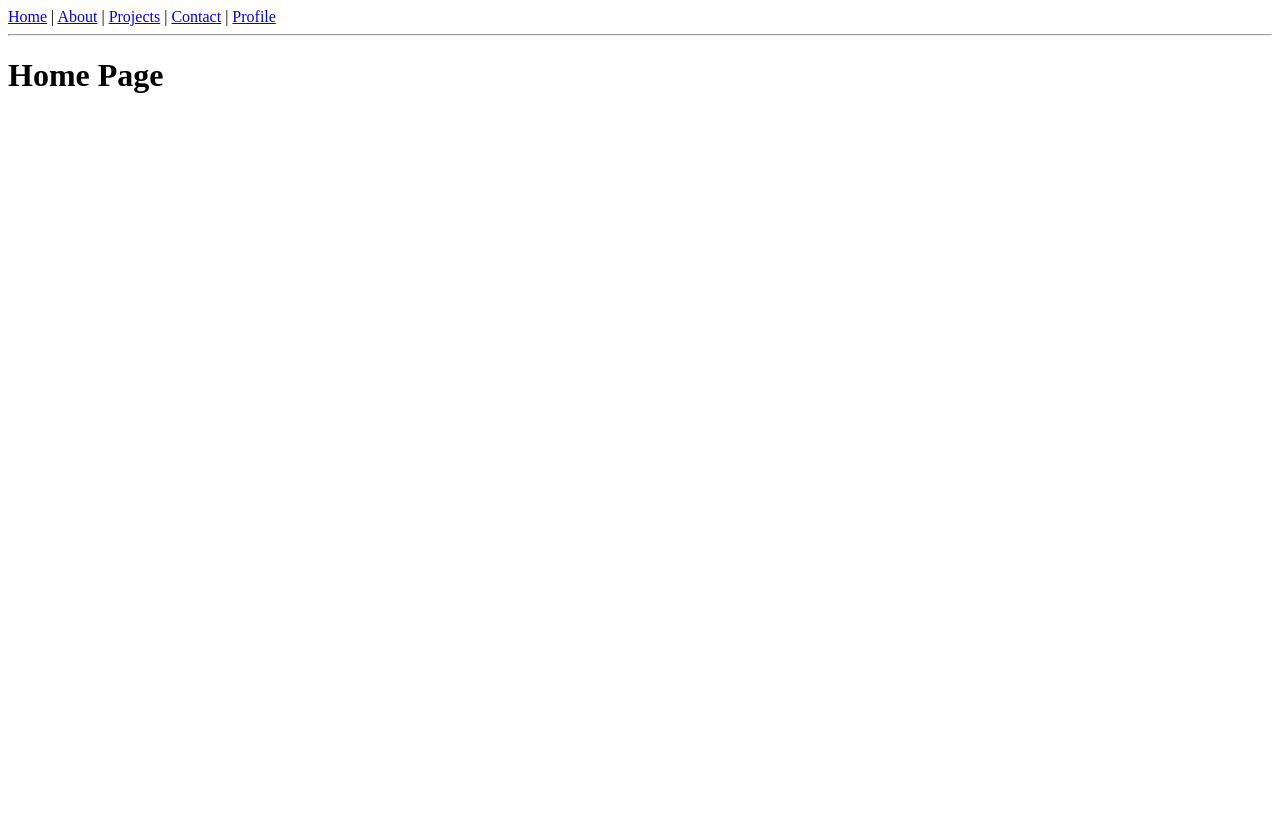
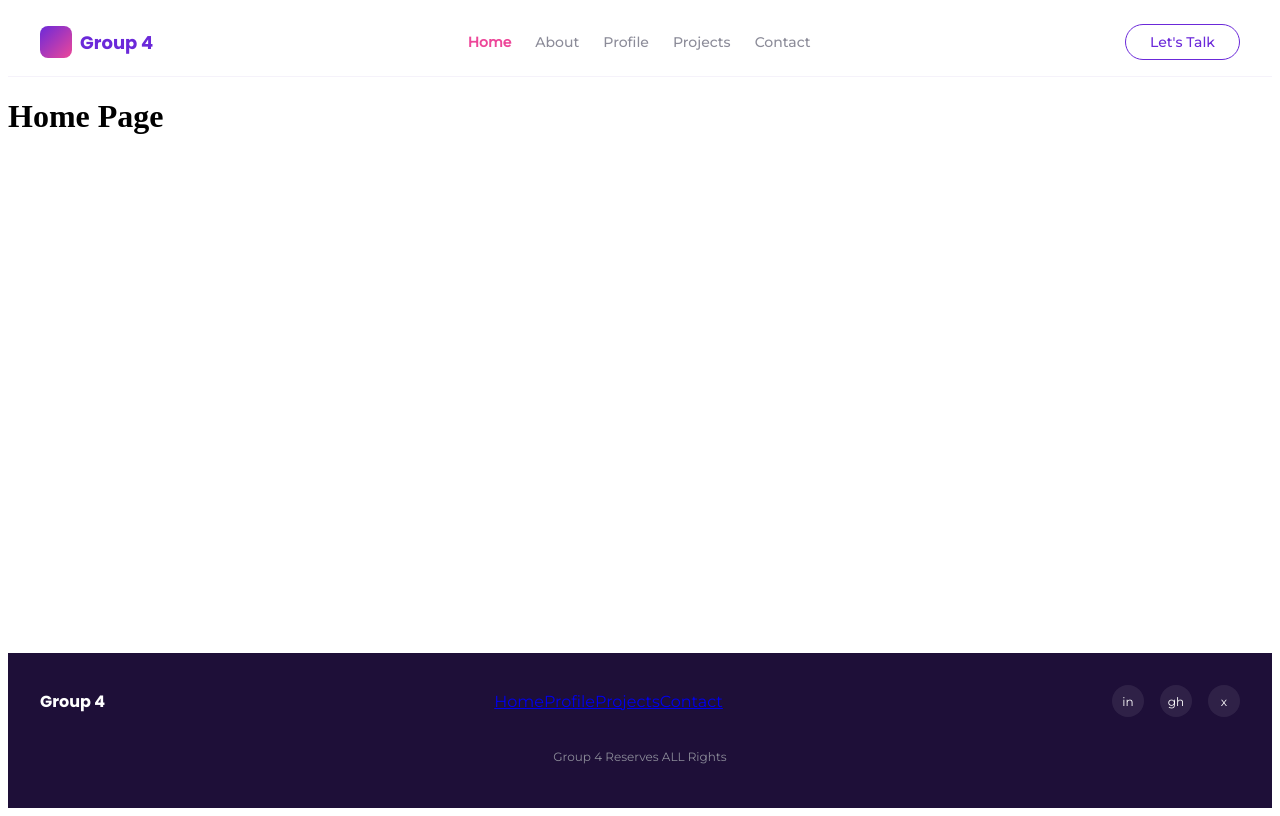
Before and after one commit to Macrinejangu/Group4_Portfolio, a React (Vite) app: page / in a window 1280 px wide. Built offline with nearby package versions, Linux system fonts and the light colour scheme.

Commit message:
Worked on the layout and the styling pages

```diff
--- a/index.html
+++ b/index.html
@@ -1,6 +1,7 @@
 <!doctype html>
 <html lang="en">
   <head>
+    <link rel="preconnect" href="https://fonts.googleapis.com"> <link rel="preconnect" href="https://fonts.gstatic.com" crossorigin> <link href="https://fonts.googleapis.com/css2?family=Poppins:wght@600;700&family=Montserrat:wght@400;500&display=swap" rel="stylesheet">
     <meta charset="UTF-8" />
     <link rel="icon" type="image/svg+xml" href="/favicon.svg" />
     <meta name="viewport" content="width=device-width, initial-scale=1.0" />
--- a/src/App.jsx
+++ b/src/App.jsx
@@ -1,4 +1,5 @@
-import { Routes, Route, Link } from 'react-router-dom'
+import { Routes, Route, Link } from 'react-router-dom';
+import Layout from './Components/layout';
 import Home from './Pages/home'
 import About from './Pages/about'
 import Projects from './Pages/projects'
@@ -6,15 +7,7 @@ import Contact from './Pages/contact'
 import Profile from './Pages/profile'
 export default function App() {
 return (
-<div>
-<nav>
-<Link to="/">Home</Link> |{' '}
-<Link to="/about">About</Link> |{' '}
-<Link to="/projects">Projects</Link> |{' '}
-<Link to="/contact">Contact</Link> |{' '}
-<Link to="/profile">Profile</Link>
-</nav>
-<hr />
+<Layout>
 <Routes>
 <Route path="/" element={<Home />} />
 <Route path="/about" element={<About />} />
@@ -22,6 +15,6 @@ return (
 <Route path="/contact" element={<Contact />} />
 <Route path="/profile" element={<Profile />} />
 </Routes>
-</div>
+</Layout>
 )
 }
--- /dev/null
+++ b/src/Components/bottomNav.css
@@ -0,0 +1,77 @@
+.bottom-nav {
+display: flex;
+align-items: center;
+justify-content: space-between;
+flex-wrap: wrap;
+gap: 16px;
+padding: 32px;
+background:
+#1E0F38;
+font-family: 'Montserrat', sans-serif;
+}
+
+.footer-brand {
+display: flex;
+align-items: center;
+gap: 8px;
+}
+
+.footer-brand .logo-mark {
+width: 28px;
+height: 28px;
+border-radius: 8px;
+background: linear-gradient(135deg,
+#6B29D9,
+#ED4799);
+}
+.footer-brand .brand-name {
+font-family: 'Poppins', sans-serif;
+font-weight: 700;
+font-size: 16px;
+color:
+#FFFFFF;
+}
+
+.footer-links {
+display: flex;
+gap: 24px;
+}
+
+.footer-links a {
+color:
+#F5F2FA;
+font-size: 14px;
+text-decoration: none;
+}
+
+.footer-links a:hover {
+color:
+#ED4799;
+}
+
+.footer-socials {
+display: flex;
+gap: 16px;
+}
+.footer-socials a {
+width: 32px;
+height: 32px;
+border-radius: 9999px;
+background: rgba(255, 255, 255, 0.08);
+color:
+#FFFFFF;
+display: flex;
+align-items: center;
+justify-content: center;
+text-decoration: none;
+font-size: 12px;
+}
+
+.footer-copyright {
+width: 100%;
+text-align: center;
+font-size: 12px;
+color:
+#8C8C99;
+margin-top: 16px;
+}
--- a/src/Components/bottomNav.jsx
+++ b/src/Components/bottomNav.jsx
@@ -1,4 +1,5 @@
-import {Link} from 'react-router-dom'
+import {Link} from 'react-router-dom';
+import './bottomNav.css';
 
 
 export default function bottomNav (){
--- a/src/Components/layout.css
+++ b/src/Components/layout.css
@@ -0,0 +1,9 @@
+.layout {
+display: flex;
+flex-direction: column;
+min-height: 100vh;
+}
+
+.layout main {
+flex: 1;
+}
--- a/src/Components/layout.jsx
+++ b/src/Components/layout.jsx
@@ -0,0 +1,13 @@
+import TopNav from './topNav';
+import BottomNav from './bottomNav';
+import './layout.css';
+
+export default function Layout({ children }) {
+return (
+<div className="layout">
+<TopNav />
+<main>{children}</main>
+<BottomNav />
+</div>
+)
+}
--- a/src/Components/topNav.css
+++ b/src/Components/topNav.css
@@ -0,0 +1,79 @@
+.top-nav {
+display: flex;
+align-items: center;
+justify-content: space-between;
+padding: 16px 32px;
+background:
+#FFFFFF;
+border-bottom: 1px solid
+#F5F2FA;
+font-family: 'Montserrat', sans-serif;
+}
+
+.brand {
+display: flex;
+align-items: center;
+gap: 8px;
+}
+.brand .logo-mark {
+width: 32px;
+height: 32px;
+border-radius: 8px;
+background: linear-gradient(135deg,
+#6B29D9,
+#ED4799);
+display: inline-block;
+}
+
+.brand .brand-name {
+font-family: 'Poppins', sans-serif;
+font-weight: 700;
+font-size: 18px;
+color:
+#6B29D9;
+}
+
+.nav-links {
+display: flex;
+gap: 24px;
+}
+.nav-links a {
+font-family: 'Montserrat', sans-serif;
+font-weight: 500;
+font-size: 14px;
+color:
+#8C8C99;
+text-decoration: none;
+padding: 4px 0;
+}
+
+.nav-links a.active {
+color:
+#ED4799;
+font-weight: 600;
+}
+
+.nav-links a:hover {
+color:
+#6B29D9;
+}
+.cta-button {
+font-family: 'Montserrat', sans-serif;
+font-weight: 500;
+font-size: 14px;
+color:
+#6B29D9;
+border: 1.5px solid
+#6B29D9;
+border-radius: 9999px;
+padding: 8px 24px;
+text-decoration: none;
+transition: background 0.2s ease, color 0.2s ease;
+}
+
+.cta-button:hover {
+background:
+#6B29D9;
+color:
+#FFFFFF;
+}
--- a/src/Components/topNav.jsx
+++ b/src/Components/topNav.jsx
@@ -1,4 +1,5 @@
 import { NavLink, Link } from "react-router-dom";
+import './topNav.css';
 
 export default function topNav(){
     return (
```
Also changed, not shown: src/Components/bottom.css (deleted).
